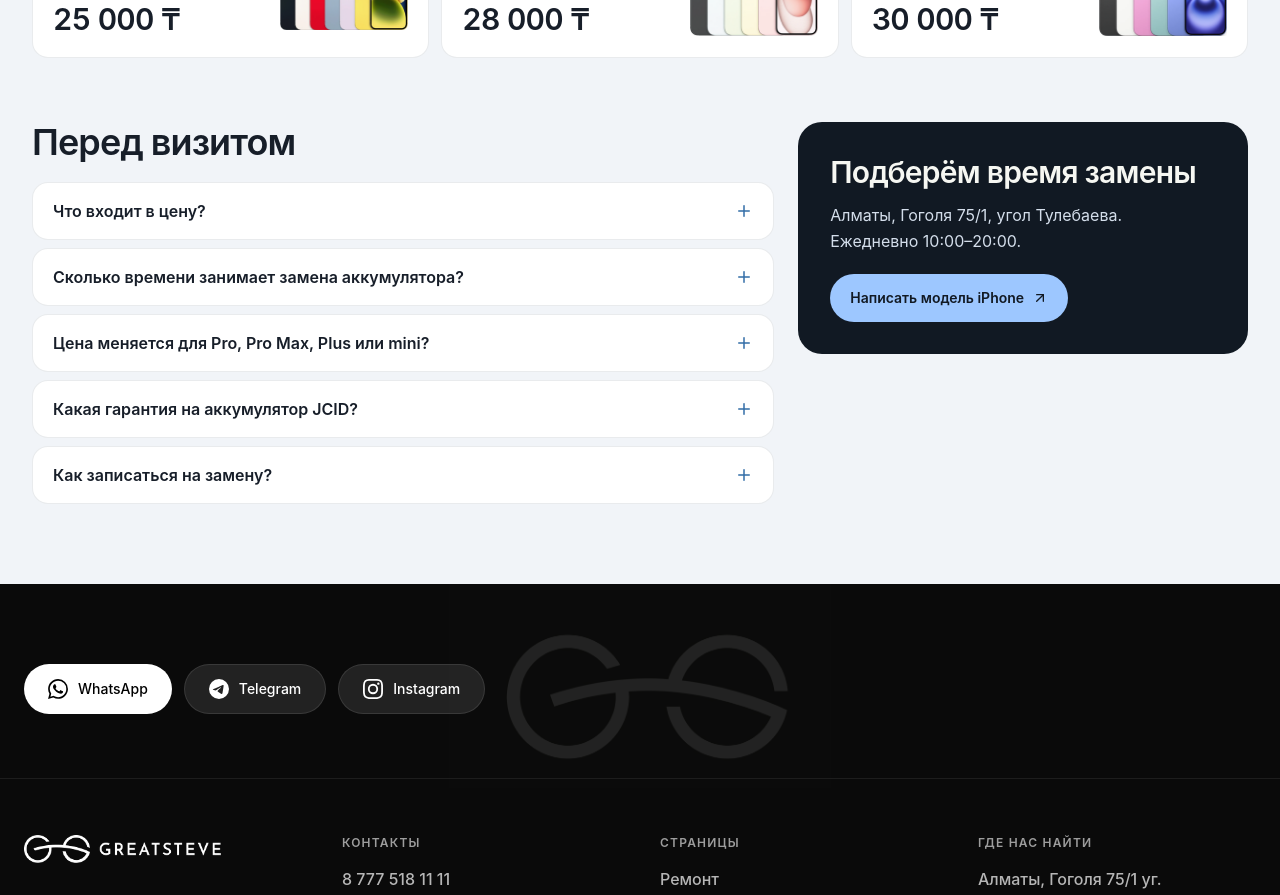
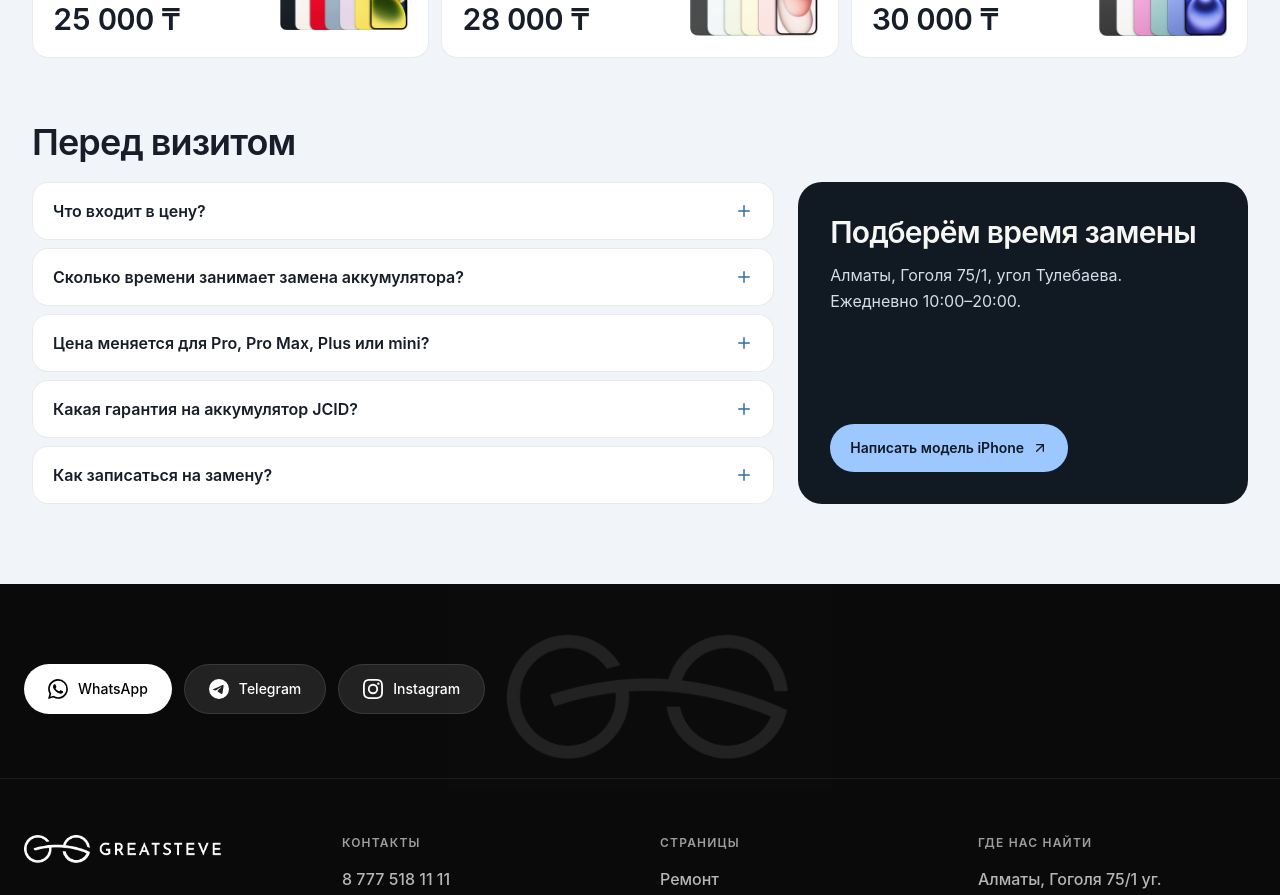
Before and after one commit to tursumetovsk-source/greatsteve-catalog-phones, a React (Vite) app: page /remont/akkumulyator-iphone in a window 1280 px wide. Shown: the part 1080-1975 px from the top of the page. Built offline with nearby package versions, Linux system fonts and the light colour scheme; a web font is replaced by a local one.

Commit message:
Align FAQ and booking columns across repair pages

```diff
--- a/src/components/RepairGuide.tsx
+++ b/src/components/RepairGuide.tsx
@@ -30,9 +30,8 @@ export default function RepairGuide({ models }: { models: Pick<ModelData, 'slug'
         <a href="#devices" className="mt-5 inline-flex min-h-11 items-center gap-2 rounded-full bg-[#1d1d1f] px-5 text-sm font-semibold text-white transition-colors hover:bg-[#3d3d40] focus-visible:outline-2 focus-visible:outline-offset-4 focus-visible:outline-[#0071e3]">Все модели и цены <ArrowDown size={16} aria-hidden="true" className="rotate-180" /></a>
       </div>
 
-      <div id="repair-faq" className="mx-auto mt-14 grid max-w-[88rem] scroll-mt-24 items-start gap-6 rounded-[2rem] bg-[#f5f5f7] p-4 sm:p-7 md:mt-20 md:scroll-mt-28 lg:grid-cols-[minmax(0,2fr)_minmax(18rem,1fr)] lg:p-8 xl:grid-cols-[minmax(0,2.15fr)_minmax(22rem,1fr)] xl:gap-9 xl:p-10">
-        <div>
-          <h2 className="mb-5 px-2 text-[clamp(1.7rem,3.5vw,2.55rem)] font-semibold leading-tight tracking-tight sm:px-0">Вопросы о ремонте</h2>
+      <div id="repair-faq" className="mx-auto mt-14 grid max-w-[88rem] scroll-mt-24 items-stretch gap-x-6 gap-y-5 rounded-[2rem] bg-[#f5f5f7] p-4 sm:p-7 md:mt-20 md:scroll-mt-28 lg:grid-cols-[minmax(0,2fr)_minmax(18rem,1fr)] lg:p-8 xl:grid-cols-[minmax(0,2.15fr)_minmax(22rem,1fr)] xl:gap-x-9 xl:p-10">
+        <h2 className="col-span-full px-2 text-[clamp(1.7rem,3.5vw,2.55rem)] font-semibold leading-tight tracking-tight sm:px-0">Вопросы о ремонте</h2>
         <div className="space-y-2.5">
           {repairGuideFaq.map((item, index) => (
             <details key={item.q} name="repair-faq" open={index === 0} className="group rounded-2xl border border-[#1d1d1f]/7 bg-white open:border-[#0071e3]/25">
@@ -47,16 +46,15 @@ export default function RepairGuide({ models }: { models: Pick<ModelData, 'slug'
             </details>
           ))}
         </div>
-        </div>
 
-        <aside aria-label="Контакты сервиса" className="isolate relative overflow-hidden rounded-[1.55rem] bg-[#171d29] p-6 text-white sm:p-7 lg:mt-1">
+        <aside aria-label="Контакты сервиса" className="isolate relative flex flex-col overflow-hidden rounded-[1.55rem] bg-[#171d29] p-6 text-white sm:p-7">
           <div aria-hidden="true" className="pointer-events-none absolute inset-0 -z-10 bg-[radial-gradient(ellipse_at_top_right,#334976_0%,transparent_67%)]" />
           <div className="mb-5 grid size-11 place-items-center rounded-xl border border-white/15 bg-white/10 text-[#b8d5ff]"><MapPin size={22} aria-hidden="true" /></div>
           <h2 className="text-2xl font-semibold tracking-tight">Перед визитом</h2>
           <p className="mt-3 text-[17px] font-semibold leading-snug">Алматы, Гоголя 75/1</p>
           <p className="mt-1 text-sm leading-relaxed text-[#c6d1e5]">Угол улицы Тулебаева</p>
           <p className="mt-4 flex items-center gap-2 text-sm text-[#e1e7f2]"><Clock size={16} aria-hidden="true" /> Ежедневно 10:00–20:00</p>
-          <div className="mt-6 grid gap-2.5">
+          <div className="mt-auto grid gap-2.5 pt-6">
             <a href="tel:+77775181111" data-contact-placement="repair_faq" className="flex min-h-11 items-center justify-center gap-2 rounded-xl bg-white px-3 text-center text-sm font-semibold text-[#171d29] transition-colors hover:bg-[#e8f2ff] focus-visible:outline-2 focus-visible:outline-offset-3 focus-visible:outline-white"><Phone size={16} aria-hidden="true" /> +7 777 518 11 11</a>
             <a href="https://2gis.kz/almaty/firm/70000001040518505" target="_blank" rel="noopener noreferrer" className="flex min-h-11 items-center justify-center gap-2 rounded-xl border border-white/25 px-3 text-center text-sm font-semibold text-white transition-colors hover:bg-white/10 focus-visible:outline-2 focus-visible:outline-offset-3 focus-visible:outline-white">Маршрут в 2ГИС <ArrowUpRight size={16} aria-hidden="true" /></a>
           </div>
--- a/src/pages/GsiBatteryPage.tsx
+++ b/src/pages/GsiBatteryPage.tsx
@@ -77,10 +77,9 @@ export default function GsiBatteryPage() {
             </ul>
           </section>
 
-          <div className="mt-12 grid items-start gap-6 lg:mt-16 lg:grid-cols-[minmax(0,1.65fr)_minmax(0,1fr)]">
-            <section aria-labelledby="gsi-faq">
-              <h2 id="gsi-faq" className="text-3xl font-semibold tracking-tight sm:text-4xl">Перед визитом</h2>
-              <div className="mt-5 space-y-2">
+          <section aria-labelledby="gsi-faq" className="mt-12 grid items-stretch gap-x-6 gap-y-5 lg:mt-16 lg:grid-cols-[minmax(0,1.65fr)_minmax(0,1fr)]">
+            <h2 id="gsi-faq" className="col-span-full text-3xl font-semibold tracking-tight sm:text-4xl">Перед визитом</h2>
+            <div className="space-y-2">
               {gsiFaq.map(item => (
                 <details key={item.q} className="group rounded-2xl border border-[#273951]/10 bg-white">
                   <summary className="flex min-h-14 cursor-pointer list-none items-center justify-between gap-3 rounded-2xl px-4 py-3 font-semibold marker:content-none focus-visible:outline-2 focus-visible:outline-offset-3 focus-visible:outline-[#2164a2] sm:px-5 [&::-webkit-details-marker]:hidden">
@@ -91,17 +90,18 @@ export default function GsiBatteryPage() {
                 </details>
               ))}
             </div>
-            </section>
-            <section className="rounded-3xl bg-[#111923] p-6 text-[#f6f7f2] sm:p-8">
-              <h2 className="text-2xl font-semibold tracking-tight sm:text-3xl">Подберём время замены</h2>
+            <aside className="flex flex-col rounded-3xl bg-[#111923] p-6 text-[#f6f7f2] sm:p-8">
+              <h3 className="text-2xl font-semibold tracking-tight sm:text-3xl">Подберём время замены</h3>
               <p className="mt-3 leading-relaxed text-[#d4deeb]">
                 Алматы, Гоголя 75/1, угол Тулебаева.<br />Ежедневно 10:00–20:00.
               </p>
-              <a href={WA_URL} data-contact-placement="gsi_booking" target="_blank" rel="noopener noreferrer" className="mt-5 inline-flex min-h-12 items-center gap-2 rounded-full bg-[#9dc7ff] px-5 text-sm font-semibold text-[#111923] transition-colors hover:bg-[#c2ddff] focus-visible:outline-2 focus-visible:outline-offset-4 focus-visible:outline-[#9dc7ff]">
+              <div className="mt-auto pt-5">
+                <a href={WA_URL} data-contact-placement="gsi_booking" target="_blank" rel="noopener noreferrer" className="inline-flex min-h-12 items-center gap-2 rounded-full bg-[#9dc7ff] px-5 text-sm font-semibold text-[#111923] transition-colors hover:bg-[#c2ddff] focus-visible:outline-2 focus-visible:outline-offset-4 focus-visible:outline-[#9dc7ff]">
                   Написать модель iPhone <ArrowUpRight size={16} aria-hidden="true" />
                 </a>
+              </div>
+            </aside>
           </section>
-          </div>
         </div>
       </main>
       <Footer />
```
Lines whose indentation alone changed are shown as unchanged.
